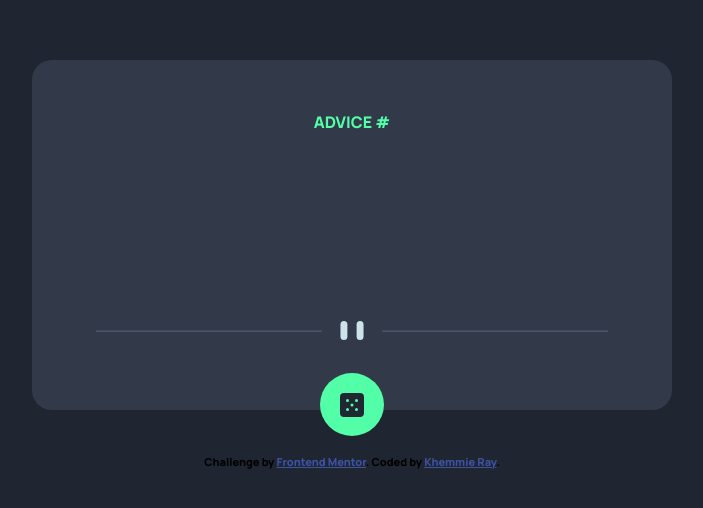
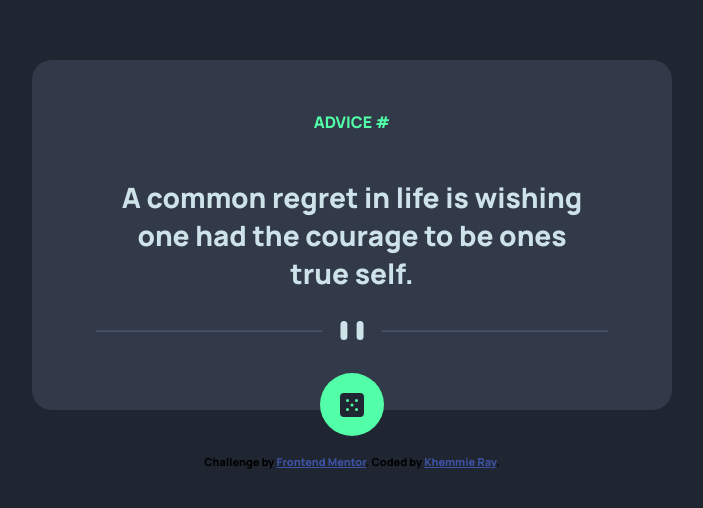
Before and after one commit to Khemmie-Ray/Advice-generator-app, a plain HTML site: page index.html in a window 1280 px wide. Shown: the part 136-644 px from the top of the page, without its empty margins (288-991 px from the left). Drawn offline with Linux system fonts and the light colour scheme.

Commit message:
first commit

```diff
--- a/index.html
+++ b/index.html
@@ -16,7 +16,7 @@
 <body>
   <div class="container">
     <p id="adviceId" class="title">Advice #</p>
-    <h3 id="adviceText"></h3>
+    <h3 id="adviceText">A common regret in life is wishing one had the courage to be ones true self.</h3>
     <img class="divider" src="images/pattern-divider-desktop.svg" alt="">
     <button id="get-advice" class="Btn"><img src="images/icon-dice.svg" alt=""></button>
   </div>
```
